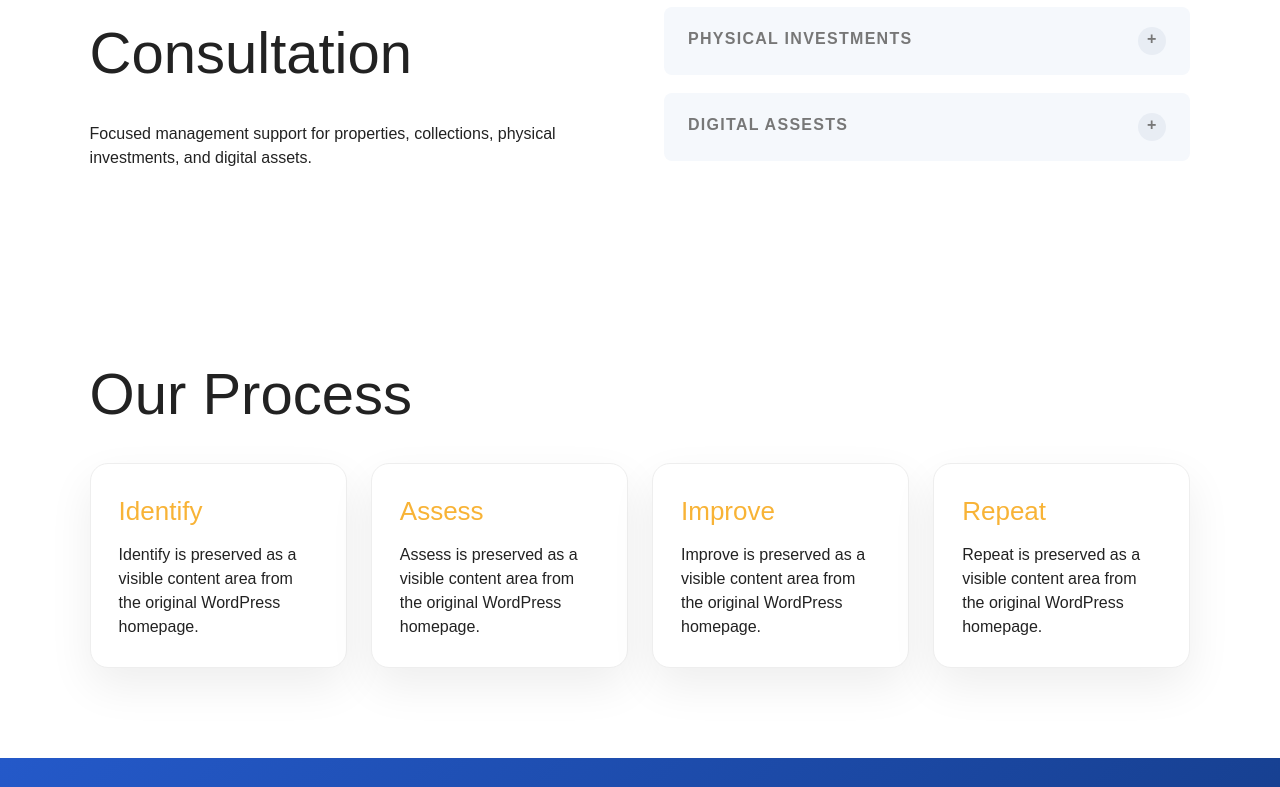
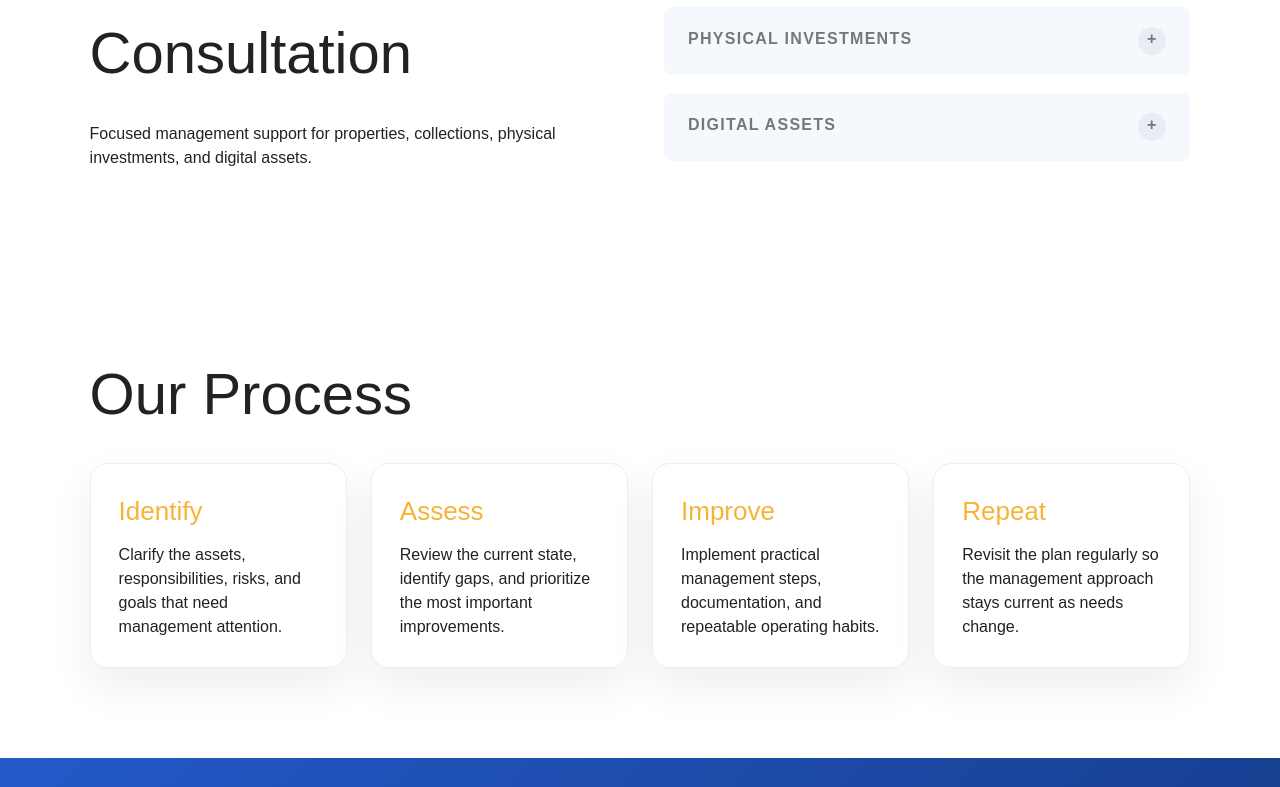
Before and after one commit to clarkemoyer/moyermanagement.com, a Next.js app: page / in a window 1280 px wide. Shown: the part 893-1680 px from the top of the page. Built offline with nearby package versions, Linux system fonts and the light colour scheme.

Commit message:
fix: polish migrated homepage copy (#13)
Co-authored-by: cbmagent <cbmagent@gmail.com>

```diff
--- a/src/app/page.tsx
+++ b/src/app/page.tsx
@@ -33,33 +33,32 @@ export default function Home() {
           </p>
         </div>
         <div className="accordion-list">
-          {' '}
           <details className="accordion">
             <summary>Property Management</summary>
             <p>
-              Property Management support for Moyermanagement clients, migrated from the live
-              WordPress content into a static Next.js experience.
+              Organized property oversight, documentation, and practical management support tailored
+              to each owner and asset.
             </p>
           </details>
           <details className="accordion">
             <summary>Coin Collection Management</summary>
             <p>
-              Coin Collection Management support for Moyermanagement clients, migrated from the live
-              WordPress content into a static Next.js experience.
+              Cataloging, tracking, and stewardship support for coin collections and other
+              specialized holdings.
             </p>
           </details>
           <details className="accordion">
             <summary>Physical Investments</summary>
             <p>
-              Physical Investments support for Moyermanagement clients, migrated from the live
-              WordPress content into a static Next.js experience.
+              Clear management practices for tangible assets, risk reduction, and long-term value
+              protection.
             </p>
           </details>
           <details className="accordion">
-            <summary>Digital Assests</summary>
+            <summary>Digital Assets</summary>
             <p>
-              Digital Assests support for Moyermanagement clients, migrated from the live WordPress
-              content into a static Next.js experience.
+              Practical digital asset organization so records, accounts, and online holdings stay
+              understandable and protected.
             </p>
           </details>
         </div>
@@ -67,36 +66,36 @@ export default function Home() {
       <section id="process" className="section">
         <h2>Our Process</h2>
         <div className="mini-grid">
-          {' '}
           <article className="mini-card">
             <h3>Identify</h3>
             <p>
-              Identify is preserved as a visible content area from the original WordPress homepage.
+              Clarify the assets, responsibilities, risks, and goals that need management attention.
             </p>
           </article>
           <article className="mini-card">
             <h3>Assess</h3>
             <p>
-              Assess is preserved as a visible content area from the original WordPress homepage.
+              Review the current state, identify gaps, and prioritize the most important
+              improvements.
             </p>
           </article>
           <article className="mini-card">
             <h3>Improve</h3>
             <p>
-              Improve is preserved as a visible content area from the original WordPress homepage.
+              Implement practical management steps, documentation, and repeatable operating habits.
             </p>
           </article>
           <article className="mini-card">
             <h3>Repeat</h3>
             <p>
-              Repeat is preserved as a visible content area from the original WordPress homepage.
+              Revisit the plan regularly so the management approach stays current as needs change.
             </p>
           </article>
         </div>
       </section>
       <section className="blue-band">
         <div>
-          <h2>Rest Assured, You &amp; Your Company is Covered</h2>
+          <h2>Rest Assured, You &amp; Your Company Are Covered</h2>
           <p>
             Moyer Management brings a practical identify, assess, improve, and repeat cycle to every
             engagement.
```
